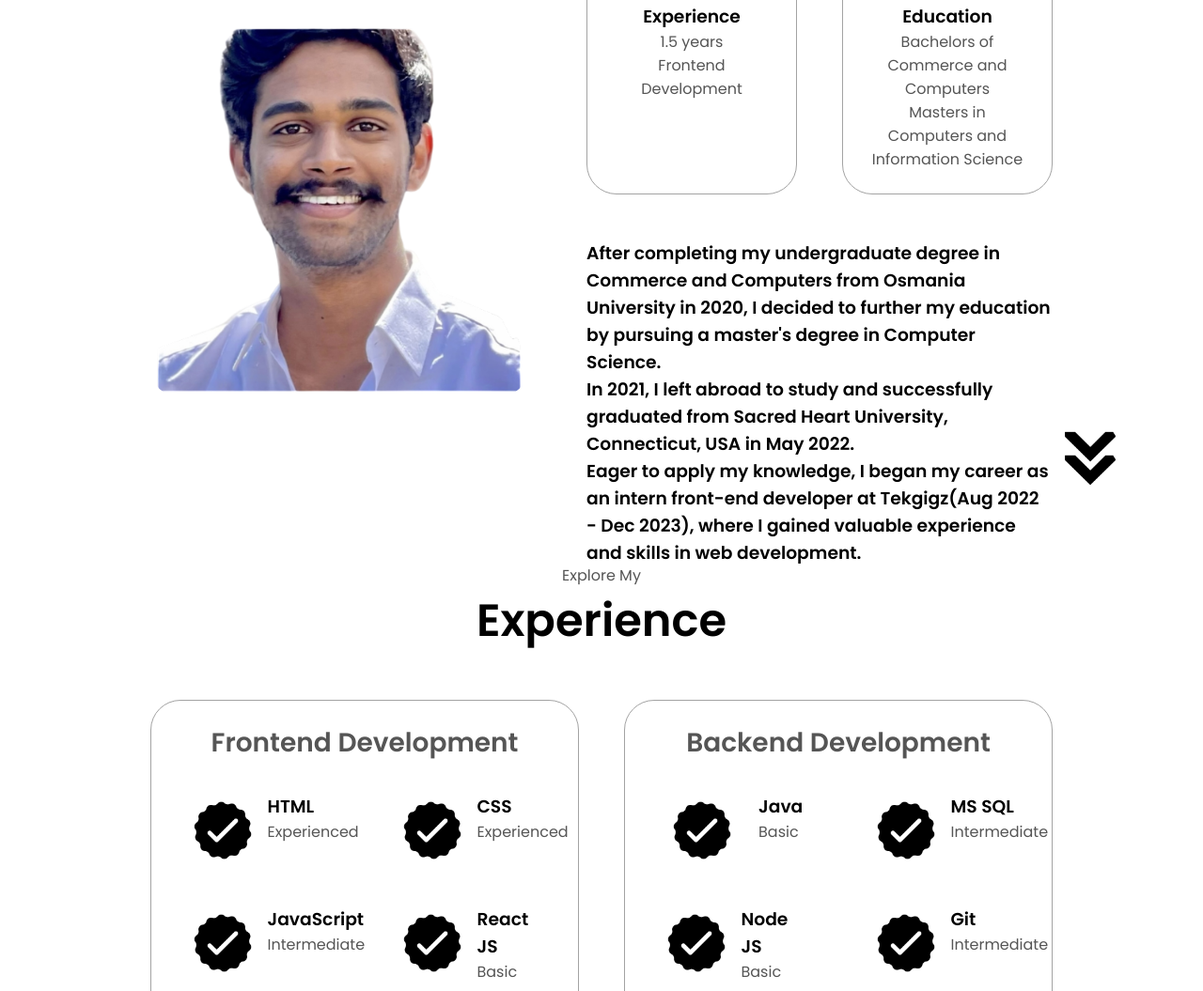
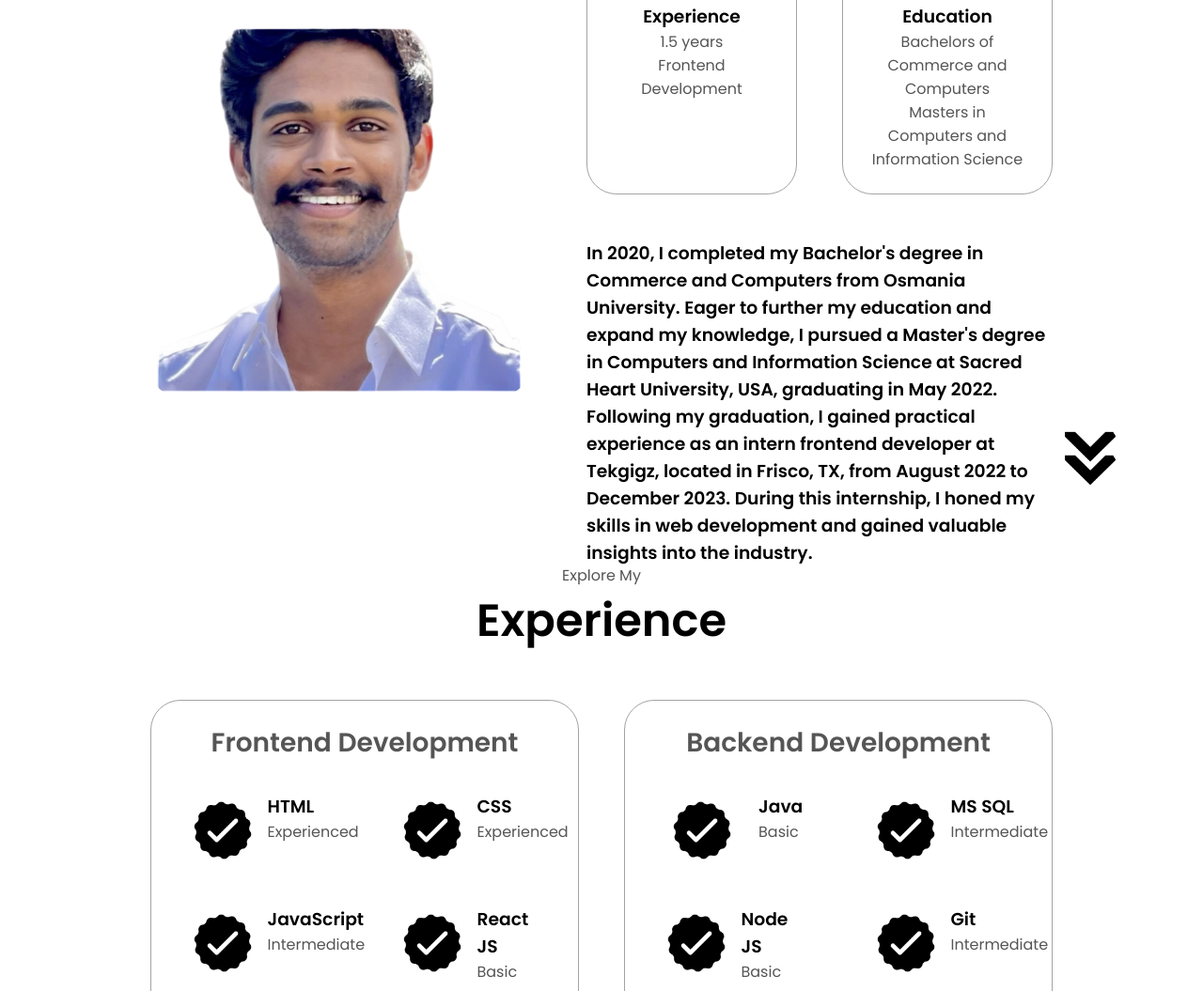
Before and after one commit to vrk1856/vrk, a plain HTML site: page index.html in a window 1280 px wide. Shown: the part 1096-2151 px from the top of the page at 94% size. Drawn offline with Linux system fonts and the light colour scheme.

Commit message:
Update index.html

```diff
--- a/index.html
+++ b/index.html
@@ -105,8 +105,8 @@
           </div>
           <div class="text-container">
             <h3>
-              After completing my undergraduate degree in Commerce and Computers from Osmania University in 2020, I decided to further my education by pursuing a master's degree in Computer Science.<br>In 2021, I left abroad to study and successfully graduated from Sacred Heart University, Connecticut, USA in May 2022.<br>Eager to apply my knowledge, I began my career as an intern front-end developer at Tekgigz(Aug 2022 - Dec 2023), where I gained valuable experience and skills in web development.
-            </h3>
+              In 2020, I completed my Bachelor's degree in Commerce and Computers from Osmania University. Eager to further my education and expand my knowledge, I pursued a Master's degree in Computers and Information Science at Sacred Heart University, USA, graduating in May 2022.<br>
+              Following my graduation, I gained practical experience as an intern frontend developer at Tekgigz, located in Frisco, TX, from August 2022 to December 2023. During this internship, I honed my skills in web development and gained valuable insights into the industry.</h3>
           </div>
         </div>
       </div>
```
